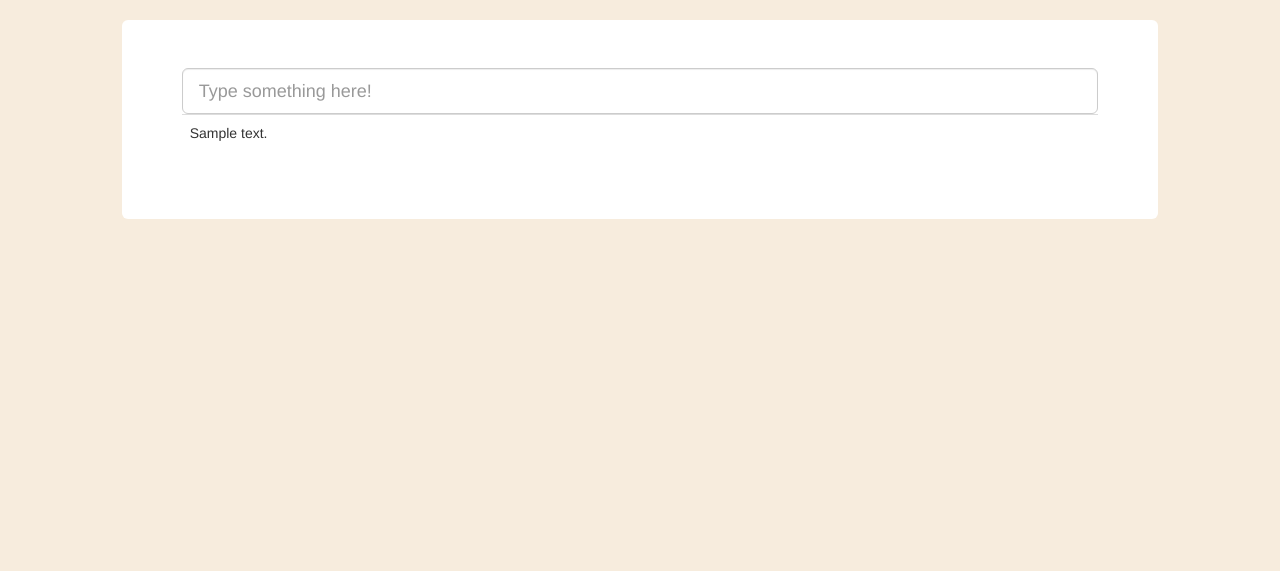
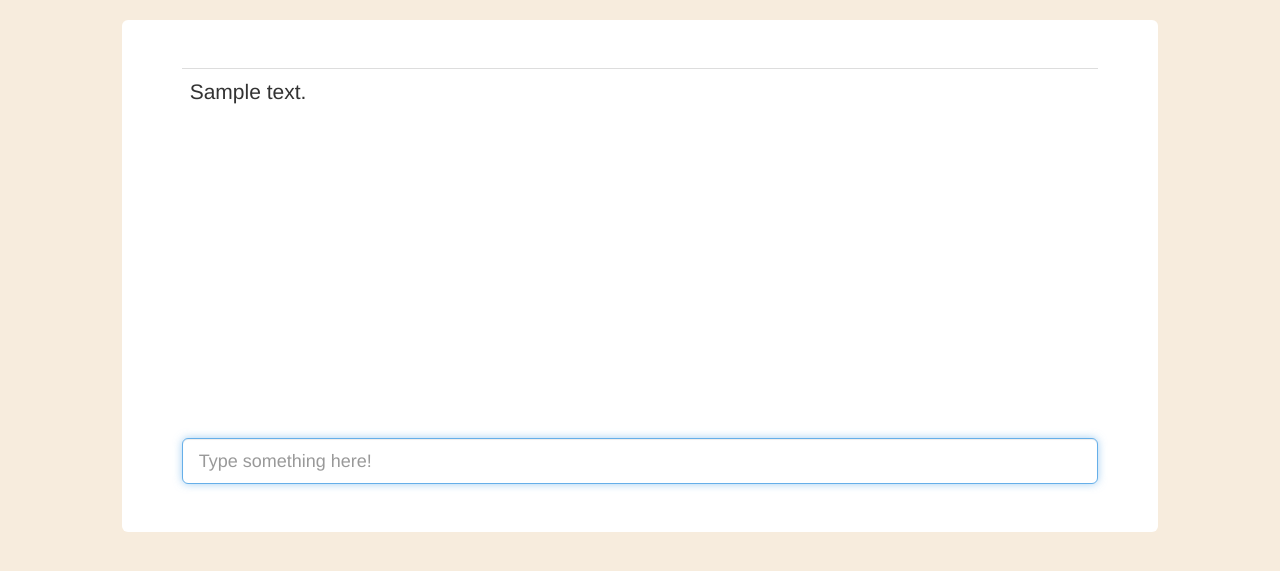
Before and after one commit to zeulb/orentalk, a Django app: a page that uses chat/templates/base.html in a window 1280 px wide. Shown: the part 52-623 px from the top of the page. Run offline with Django 3.2, Linux system fonts and the light colour scheme; tables that the repository leaves empty hold one stand-in row (values such as "Sample post"); some libraries are stand-ins or nearby versions.

Commit message:
Improve UI

```diff
--- a/chat/static/base.css
+++ b/chat/static/base.css
@@ -70,3 +70,25 @@ body {
   color:#614f35;
   text-align:center;
 }
+
+#message {
+  display: table-cell;
+  vertical-align: middle;
+}
+
+.table-fixed thead {
+  width: 97%;
+}
+.table-fixed tbody {
+  height: 350px;
+  overflow-y: auto;
+  width: 100%;
+}
+.table-fixed thead, .table-fixed tbody, .table-fixed tr, .table-fixed td, .table-fixed th {
+  display: block;
+}
+
+
+.table-fixed tbody td, .table-fixed thead > tr> th {
+  border-bottom-width: 0;
+}
--- a/chat/templates/base.html
+++ b/chat/templates/base.html
@@ -13,7 +13,7 @@
 				<div class="container-fluid">
 					<a class="navbar-brand">OrenTalk</a>
 					<ul class="nav navbar-nav">
-						<li class="active"><a href="#">Home</a></li>
+						<li class="active"><a href={% url 'home' %}>Home</a></li>
 					</ul>
 					<a id="page-title" class="navbar-brand navbar-right">{% block page_title %}{% endblock %}</a>
 				</div>
@@ -32,6 +32,7 @@
 			</div>
 
 		</div>
-
+		<script src="http://code.jquery.com/jquery.min.js"></script>
+		{% block additional_script %}{% endblock %}
 	</body>
 </html>
--- a/chat/templates/room.html
+++ b/chat/templates/room.html
@@ -4,6 +4,20 @@
 
 
 {% block content %}
+
+	<table class='table table-fixed'>
+		<tbody>
+		{% for message in room.message_set.all %}
+			<tr>
+				<td><p id="message">{{ message.text }}</p></td>
+			</tr>
+		{% endfor %}
+			<tr>
+
+			</tr>
+		</tbody>
+	</table>
+
 	<form method="POST" action="{% url 'room' room.id %}">
 		{{ form.text }}
 		{% csrf_token %}
@@ -14,12 +28,13 @@
 		{% endif %}
 	</form>
 
-	<table class='table'>
-		<tbody>
-		{% for message in room.message_set.all %}
-			<td>{{ message.text }}</td>
-		{% endfor %}
-		</tbody>
-	</table>
+{% block additional_script %}
+	<script>
+  $('tbody').scrollTop(10000000);
+  $("#id_text").focus();
+</script>
+{% endblock %}
+
+
 
 {% endblock %}
```
Also changed, not shown: 1 other file.
